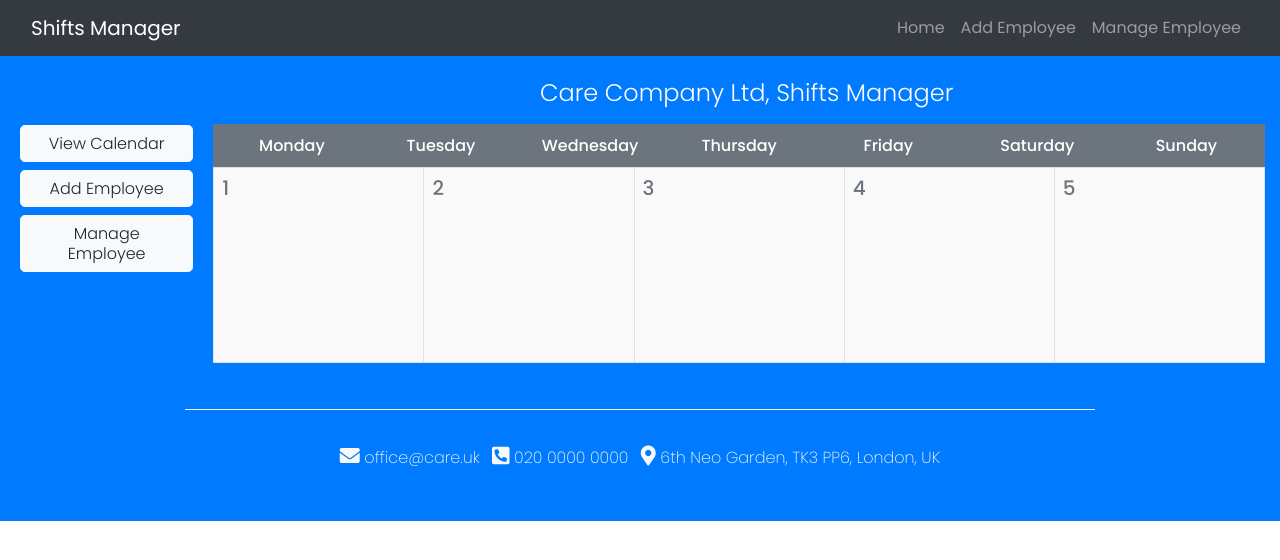
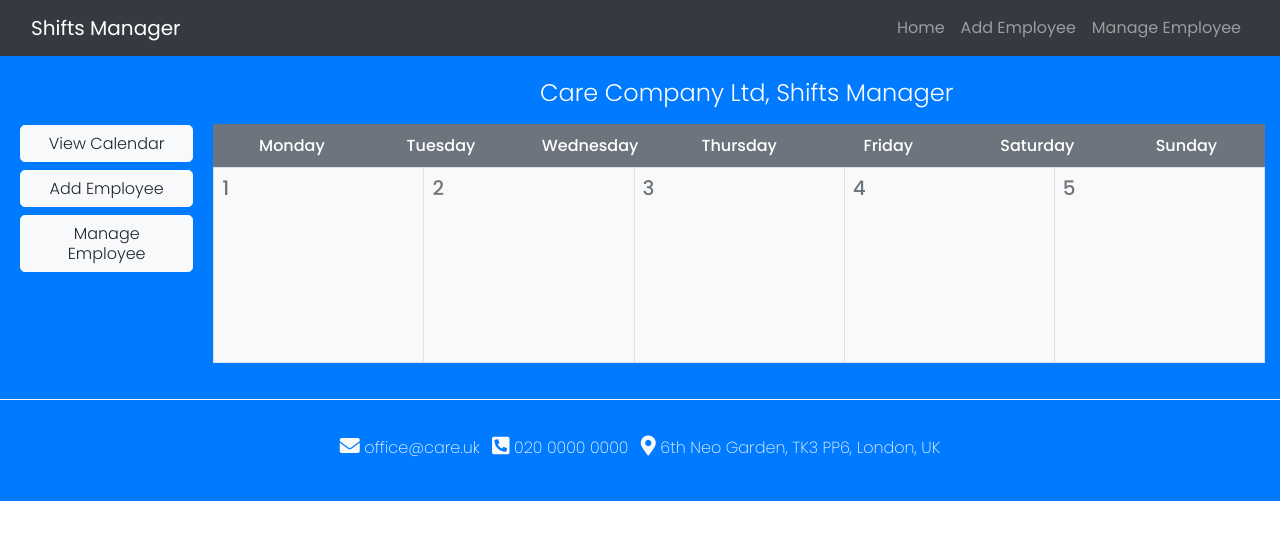
Before and after one commit to iulianpro/shifts-manager, a Flask app: page / in a window 1280 px wide. Shown: the top 560 px of the page. Run offline with Flask 2, Linux system fonts and the light colour scheme; data that the repository does not hold is empty; some libraries are stand-ins or nearby versions.

Commit message:
Changed footer style

```diff
--- a/static/css/style.css
+++ b/static/css/style.css
@@ -125,7 +125,7 @@ body {
 .bg-footer {
     background-color: #007bff;
     color: #f9f9f9;
-    padding: 30px 20px;
+    padding: 20px 0;
 }
 
 ul .list-inline {
@@ -158,10 +158,6 @@ hr {
     .form-area {
         padding: 10px 100px;
     }
-    hr {
-        margin-left: 75px;
-        margin-right: 75px;
-    }
 }
 
 @media (min-width: 768px) {
@@ -191,18 +187,10 @@ hr {
     .form-area {
         padding: 30px 200px;
     }
-    hr {
-        margin-left: 100px;
-        margin-right: 100px;
-    }
 }
 
 @media (min-width: 1200px) {
     .form-area {
         padding: 30px 300px;
     }
-    hr {
-        margin-left: 150px;
-        margin-right: 150px;
-    }
 }
--- a/templates/layout/footer.html
+++ b/templates/layout/footer.html
@@ -1,6 +1,7 @@
 {% block footer %}
 
-<div class="container-fluid bg-footer">
+<div class="container-fluid bg-footer pl-0 pr-0">
+    <div class="row no-gutters">
         <div class="col text-center">
             <hr />
             <ul class="list-inline">
@@ -16,5 +17,6 @@
             </ul>
         </div>
     </div>
+</div>
 
 {% endblock %}
```
Lines whose indentation alone changed are shown as unchanged.
